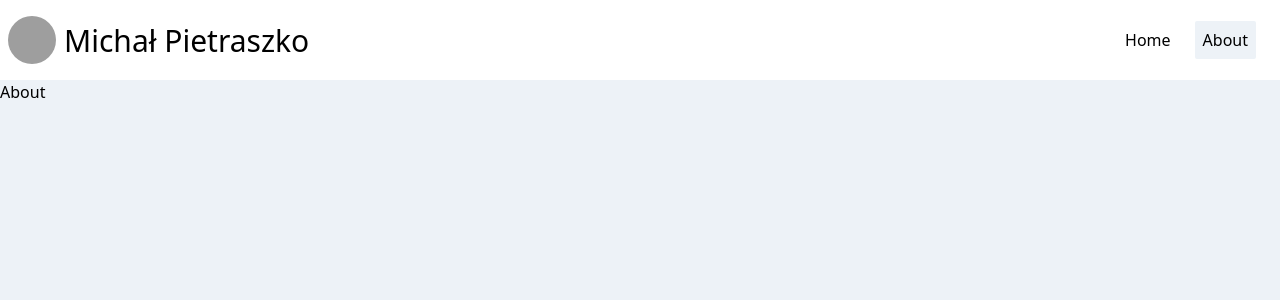
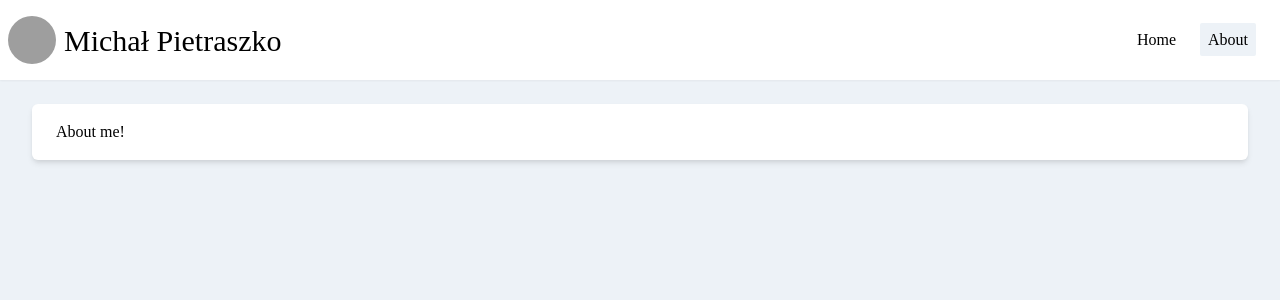
Before and after one commit to pietmichal/michalpietraszko.com, a Next.js app: page /about in a window 1280 px wide. Shown: the top 300 px of the page. Built offline with nearby package versions, Linux system fonts and the light colour scheme; grey boxes are pictures that could not be loaded.

Commit message:
font fun

```diff
--- a/components/Header.tsx
+++ b/components/Header.tsx
@@ -6,13 +6,13 @@ export default function Header() {
   const [burgerOpen, setBurgerOpen] = useState(false);
   const router = useRouter();
   return (
-    <div className="bg-white">
+    <div className="bg-white shadow-sm">
       <div className="container py-4 px-2 flex items-center">
         <img
           className="h-8 w-8 md:h-12 md:w-12 rounded-full"
           src="https://pbs.twimg.com/profile_images/1245998426396831744/fcQ36KJ9_400x400.jpg"
         />
-        <span className="pl-2 text-lg md:text-3xl font-medium">
+        <span className="pl-2 text-2xl md:text-3xl font-medium">
           Michał Pietraszko
         </span>
         <div className="w-6 h-6 md:w-8 md:h-8 ml-auto lg:hidden">
@@ -32,7 +32,7 @@ export default function Header() {
         <div className="hidden lg:block ml-auto">
           <Link href="/">
             <span
-              className={`hover:bg-gray-400 cursor-pointer t p-2 mr-4 rounded-sm ${
+              className={`hover:bg-gray-400 hover: cursor-pointer t p-2 mr-4 rounded-sm ${
                 router.pathname === "/" && "bg-gray-200"
               }`}
             >
--- a/pages/about.tsx
+++ b/pages/about.tsx
@@ -5,7 +5,11 @@ export default function About() {
   return (
     <>
       <Header />
-      <div className="container">About</div>
+      <div className="container">
+        <div className="bg-white rounded-md mt-6 px-6 mx-6 md:mx-8 mb-6 py-4 border-0 shadow-md">
+          <h1>About me!</h1>
+        </div>
+      </div>
     </>
   );
 }
--- a/pages/index.tsx
+++ b/pages/index.tsx
@@ -10,11 +10,12 @@ export default function Home(props) {
   return (
     <>
       <Header />
-      <div className="container px-6 md:px-8">
-        <ul>
+      <div className="container px-6 md:px-8 my-6">
+      <h1 className="container font-extrabold text-4xl my-6">Recent posts</h1>
+        <ul className="grid grid-cols-1 md:grid-cols-2 gap-3">
           {props.posts.map((post, index) => {
             return (
-              <li key={index} className="my-4 p-4 rounded-md shadow-md bg-white">
+              <li key={index} className="p-4 rounded-md shadow-md bg-white">
                 <span className="text-xl md:text-3xl font-bold block hover:underline leading-none">
                   <Link href={post.href}>{post.data.title}</Link>
                 </span>
--- a/pages/posts/[slug].tsx
+++ b/pages/posts/[slug].tsx
@@ -11,7 +11,7 @@ export default function Post(props) {
     <>
       <Header />
       <div className="container">
-        <div className="bg-white rounded-md mt-6 px-6 mx-6 md:mx-8 mb-6 py-4">
+        <div className="bg-white rounded-md mt-6 px-6 mx-6 md:mx-8 mb-6 py-4 border-0 shadow-md">
           <div
             className="markdown"
             dangerouslySetInnerHTML={{ __html: props.content }}
--- a/styles/markdown.css
+++ b/styles/markdown.css
@@ -86,8 +86,7 @@
 }
 
 .markdown code {
-  display: block;
-  overflow-y: scroll;
+  @apply block overflow-y-scroll bg-gray-400 rounded-sm p-6 text-gray-800;
 }
 
 /* purgecss end ignore */
--- a/styles/tailwind.css
+++ b/styles/tailwind.css
@@ -2,7 +2,9 @@
 @tailwind components;
 @tailwind utilities;
 
+@import url('https://fonts.googleapis.com/css2?family=Nunito:ital,wght@0,200;0,300;0,400;0,600;0,700;0,800;0,900;1,200;1,300;1,400;1,600;1,700;1,800;1,900&display=swap');
+
 body {
     @apply bg-gray-200;
-    overflow: overlay;
+    font-family: "Nunito";
 }
```
